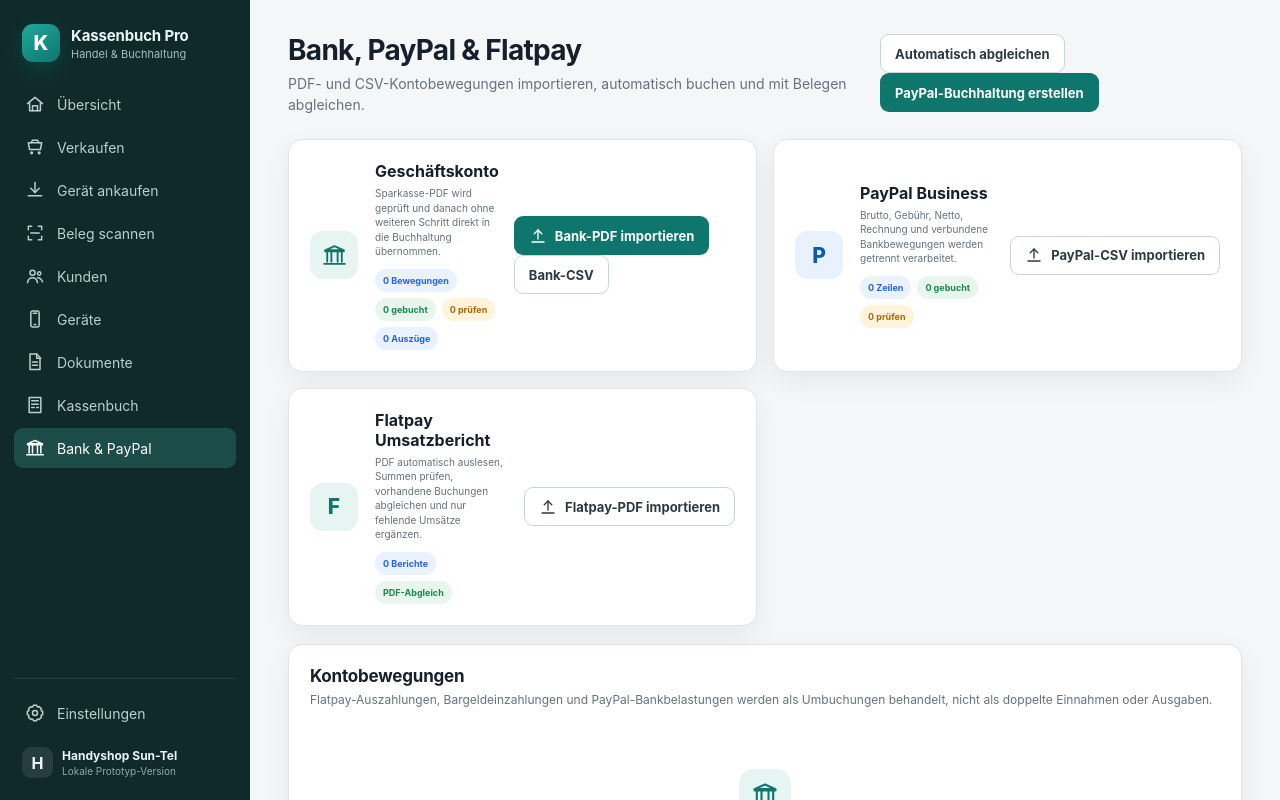
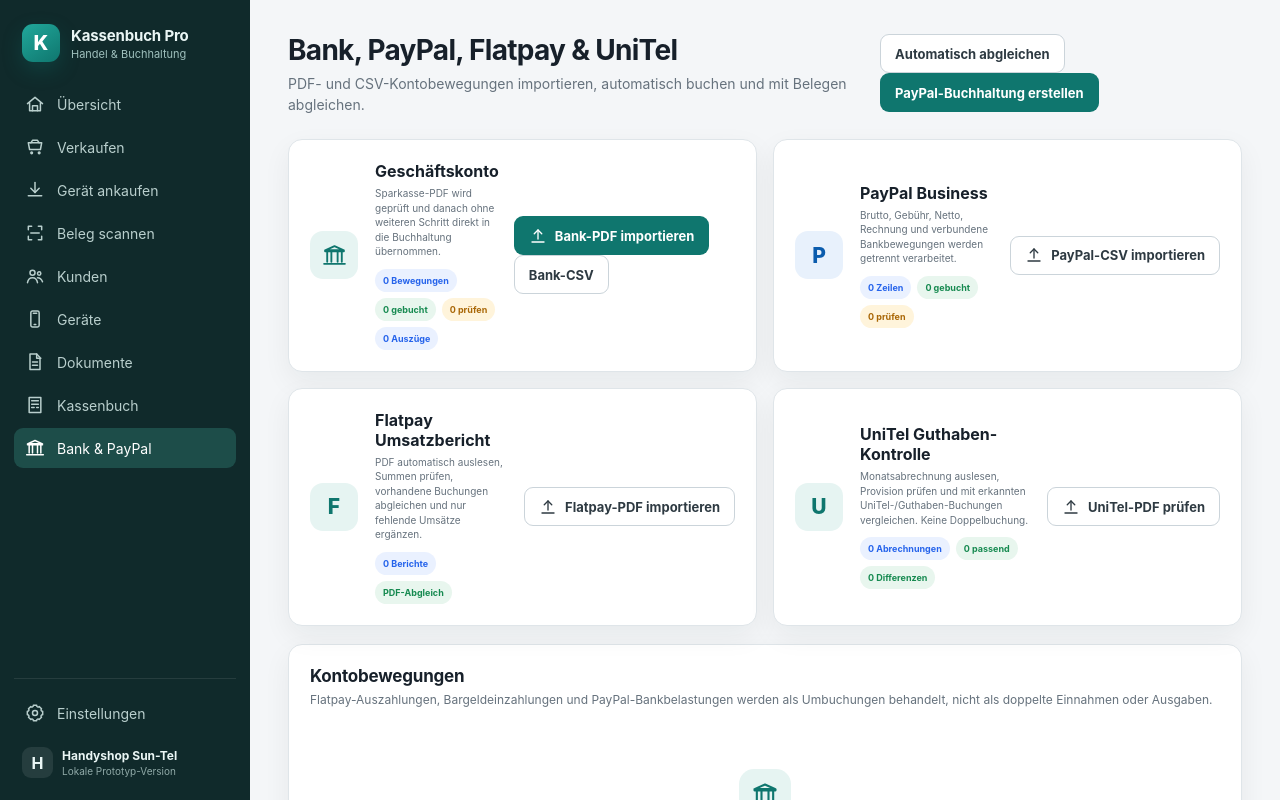
Before and after one commit to mtoere55/kassenbuch-pro, a Next.js app: page / in a window 1280 px wide. Both pictures are taken after a click on the button "Bank & PayPal". Shown: the top 800 px of the page. Built offline with nearby package versions, Linux system fonts and the light colour scheme.

Commit message:
Add UniTel monthly control to account imports

```diff
--- a/src/components/pages/AccountsPage.tsx
+++ b/src/components/pages/AccountsPage.tsx
@@ -23,6 +23,7 @@
 import { BankTransactionReviewModal } from "./BankTransactionReviewModal";
 import { FlatpayReportImportModal } from "./FlatpayReportImportModal";
 import { PayPalTransactionReviewModal } from "./PayPalTransactionReviewModal";
+import { UnitelReportImportModal } from "./UnitelReportImportModal";
 
 const MAX_INLINE_PDF_BYTES = 3 * 1024 * 1024;
 
@@ -32,6 +33,7 @@
   const [error, setError] = useState("");
   const [selectedId, setSelectedId] = useState<string>();
   const [flatpayOpen, setFlatpayOpen] = useState(false);
+  const [unitelOpen, setUnitelOpen] = useState(false);
   const [bankPdfLoading, setBankPdfLoading] = useState(false);
   const bankCsvInput = useRef<HTMLInputElement>(null);
   const bankPdfInput = useRef<HTMLInputElement>(null);
@@ -140,6 +142,10 @@
   const flatpayReports = state.documents.filter(
     (document) => document.type === "zReport" && document.metadata?.provider === "Flatpay",
   );
+  const unitelReports = state.documents
+    .filter((document) => document.type === "zReport" && document.metadata?.provider === "UniTel")
+    .sort((left, right) => right.date.localeCompare(left.date));
+  const unitelMatched = unitelReports.filter((document) => document.metadata?.matchedExistingLedger === true).length;
   const sortedTransactions = useMemo(
     () =>
       [...state.importedTransactions].sort((left, right) =>
@@ -150,7 +156,7 @@
 
   return <div>
     <PageHeader
-      title="Bank, PayPal & Flatpay"
+      title="Bank, PayPal, Flatpay & UniTel"
       subtitle="PDF- und CSV-Kontobewegungen importieren, automatisch buchen und mit Belegen abgleichen."
       actions={<div className="document-actions"><Button variant="secondary" onClick={reconcile}>Automatisch abgleichen</Button><Button onClick={prepareBookkeeping}>PayPal-Buchhaltung erstellen</Button></div>}
     />
@@ -190,6 +196,15 @@
         </div>
         <Button variant="secondary" icon="upload" onClick={() => setFlatpayOpen(true)}>Flatpay-PDF importieren</Button>
       </Card>
+      <Card className="account-card">
+        <div className="account-logo bank">U</div>
+        <div>
+          <h2>UniTel Guthaben-Kontrolle</h2>
+          <p>Monatsabrechnung auslesen, Provision prüfen und mit erkannten UniTel-/Guthaben-Buchungen vergleichen. Keine Doppelbuchung.</p>
+          <div className="account-meta"><Badge tone="info">{unitelReports.length} Abrechnungen</Badge><Badge tone="success">{unitelMatched} passend</Badge><Badge tone={unitelReports.length - unitelMatched ? "warning" : "success"}>{unitelReports.length - unitelMatched} Differenzen</Badge></div>
+        </div>
+        <Button variant="secondary" icon="upload" onClick={() => setUnitelOpen(true)}>UniTel-PDF prüfen</Button>
+      </Card>
     </div>
     {paypalCount ? <div className="stat-grid">
       <StatCard label="PayPal-Zeilen" value={String(paypalCount)} detail={`${paypalInternal} interne Umbuchungen`} />
@@ -197,6 +212,32 @@
       <StatCard label="Noch prüfen" value={String(paypalReview)} tone="negative" detail={`${paypalMatched} mit Beleg zugeordnet`} />
       <StatCard label="PayPal-Gebühren" value={formatCurrency(paypalFees)} tone="blue" detail="Entgelt aus CSV" />
     </div> : null}
+    {unitelReports.length ? <Card>
+      <div className="card-heading"><div><h2>UniTel Monatskontrolle</h2><p>Archivierte Monatsabrechnungen und der beim Import erkannte Kassenbuch-Abgleich. Die PDF erzeugt keine zusätzliche Umsatzbuchung.</p></div></div>
+      <div className="table-wrap">
+        <table className="data-table">
+          <thead><tr><th>Zeitraum</th><th>Rechnung</th><th>Guthaben Gesamt</th><th>Kassenbuch erkannt</th><th>Differenz</th><th>Provision Brutto</th><th>An UniTel</th><th>Status</th></tr></thead>
+          <tbody>{unitelReports.map((document) => {
+            const periodStart = metadataText(document, "periodStart");
+            const periodEnd = metadataText(document, "periodEnd");
+            const total = metadataNumber(document, "totalCardValue");
+            const ledgerTotal = metadataNumber(document, "recognizedLedgerTotal");
+            const difference = metadataNumber(document, "difference");
+            const matched = document.metadata?.matchedExistingLedger === true;
+            return <tr key={document.id}>
+              <td>{periodStart && periodEnd ? `${formatDate(periodStart)} – ${formatDate(periodEnd)}` : formatDate(document.date)}</td>
+              <td><strong>{metadataText(document, "invoiceNumber") || document.documentNumber}</strong><small>{document.originalFileName || "PDF archiviert"}</small></td>
+              <td>{formatCurrency(total)}</td>
+              <td>{formatCurrency(ledgerTotal)}<small>{metadataNumber(document, "recognizedLedgerEntries")} Buchung(en)</small></td>
+              <td className={matched ? "money-positive" : "money-negative"}><strong>{difference > 0 ? "+" : ""}{formatCurrency(difference)}</strong></td>
+              <td>{formatCurrency(metadataNumber(document, "commissionGross"))}<small>MwSt. {formatCurrency(metadataNumber(document, "commissionVat"))}</small></td>
+              <td>{formatCurrency(metadataNumber(document, "payableAmount"))}</td>
+              <td><Badge tone={matched ? "success" : "warning"}>{matched ? "Abgeglichen" : "Differenz prüfen"}</Badge></td>
+            </tr>;
+          })}</tbody>
+        </table>
+      </div>
+    </Card> : null}
     <Card>
       <div className="card-heading"><div><h2>Kontobewegungen</h2><p>Flatpay-Auszahlungen, Bargeldeinzahlungen und PayPal-Bankbelastungen werden als Umbuchungen behandelt, nicht als doppelte Einnahmen oder Ausgaben.</p></div></div>
       {sortedTransactions.length === 0 ? (
@@ -221,6 +262,7 @@
     <PayPalTransactionReviewModal transaction={selectedTransaction?.accountType === "paypal" ? selectedTransaction : undefined} onClose={() => setSelectedId(undefined)} onSaved={setMessage} />
     <BankTransactionReviewModal transaction={selectedTransaction?.accountType === "bank" ? selectedTransaction : undefined} onClose={() => setSelectedId(undefined)} onSaved={setMessage} />
     <FlatpayReportImportModal open={flatpayOpen} onClose={() => setFlatpayOpen(false)} onImported={setMessage} />
+    <UnitelReportImportModal open={unitelOpen} onClose={() => setUnitelOpen(false)} onImported={setMessage} />
   </div>;
 }
 
@@ -276,6 +318,7 @@
 function documentTypeLabel(document: BusinessDocument) {
   if (document.metadata?.reportKind === "Kontoauszug") return "Kontoauszug";
   if (document.metadata?.provider === "Flatpay") return "Umsatzbericht";
+  if (document.metadata?.provider === "UniTel") return "UniTel-Abrechnung";
   return ({
     invoice: "Rechnung",
     receipt: "Quittung",
@@ -283,6 +326,16 @@
     supplierInvoice: "Eingangsrechnung",
     zReport: "Tagesabschluss",
   } as const)[document.type];
+}
+
+function metadataNumber(document: BusinessDocument, key: string): number {
+  const value = document.metadata?.[key];
+  return typeof value === "number" && Number.isFinite(value) ? value : 0;
+}
+
+function metadataText(document: BusinessDocument, key: string): string {
+  const value = document.metadata?.[key];
+  return typeof value === "string" ? value : "";
 }
 
 function fileToDataUrl(file: File): Promise<string> {
```
